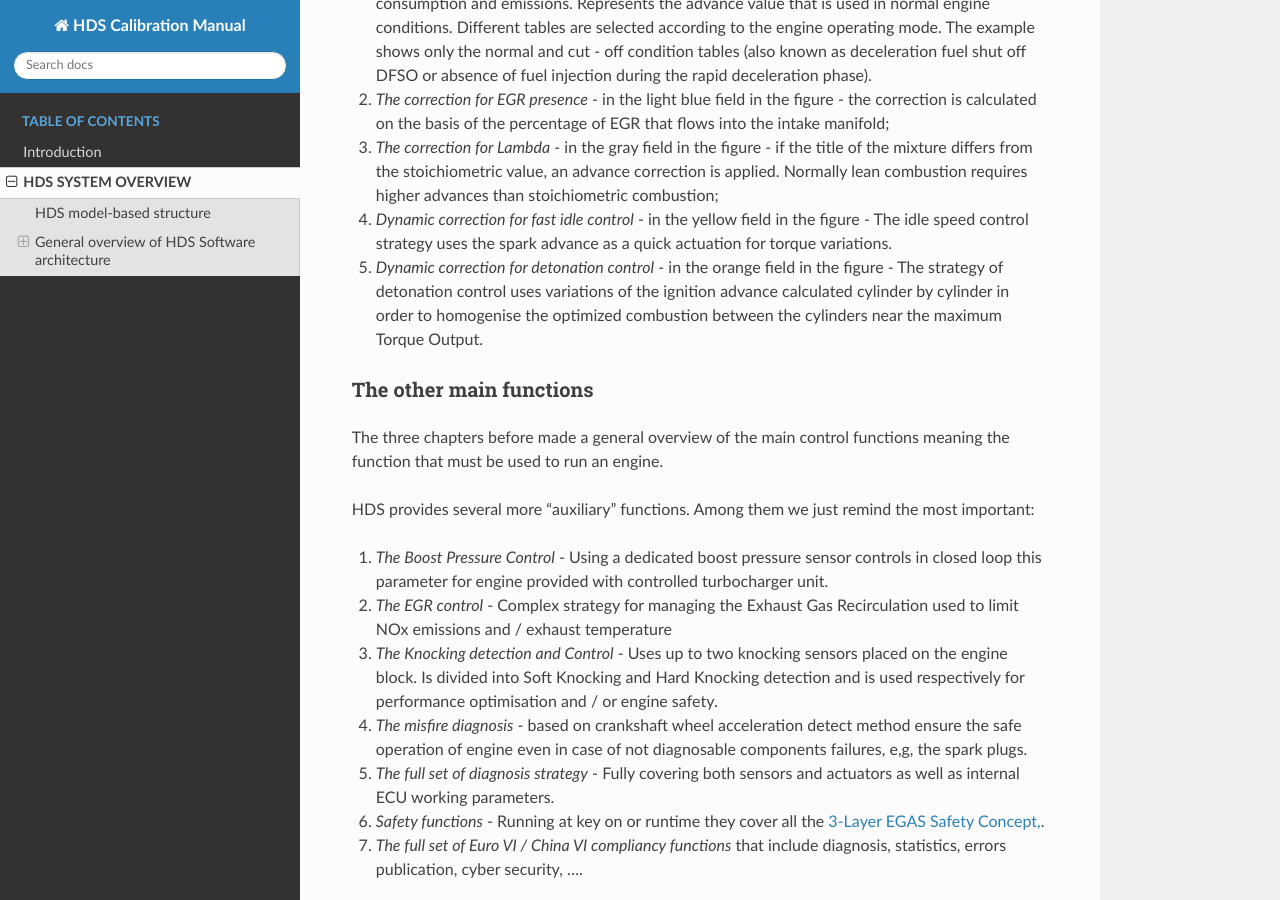
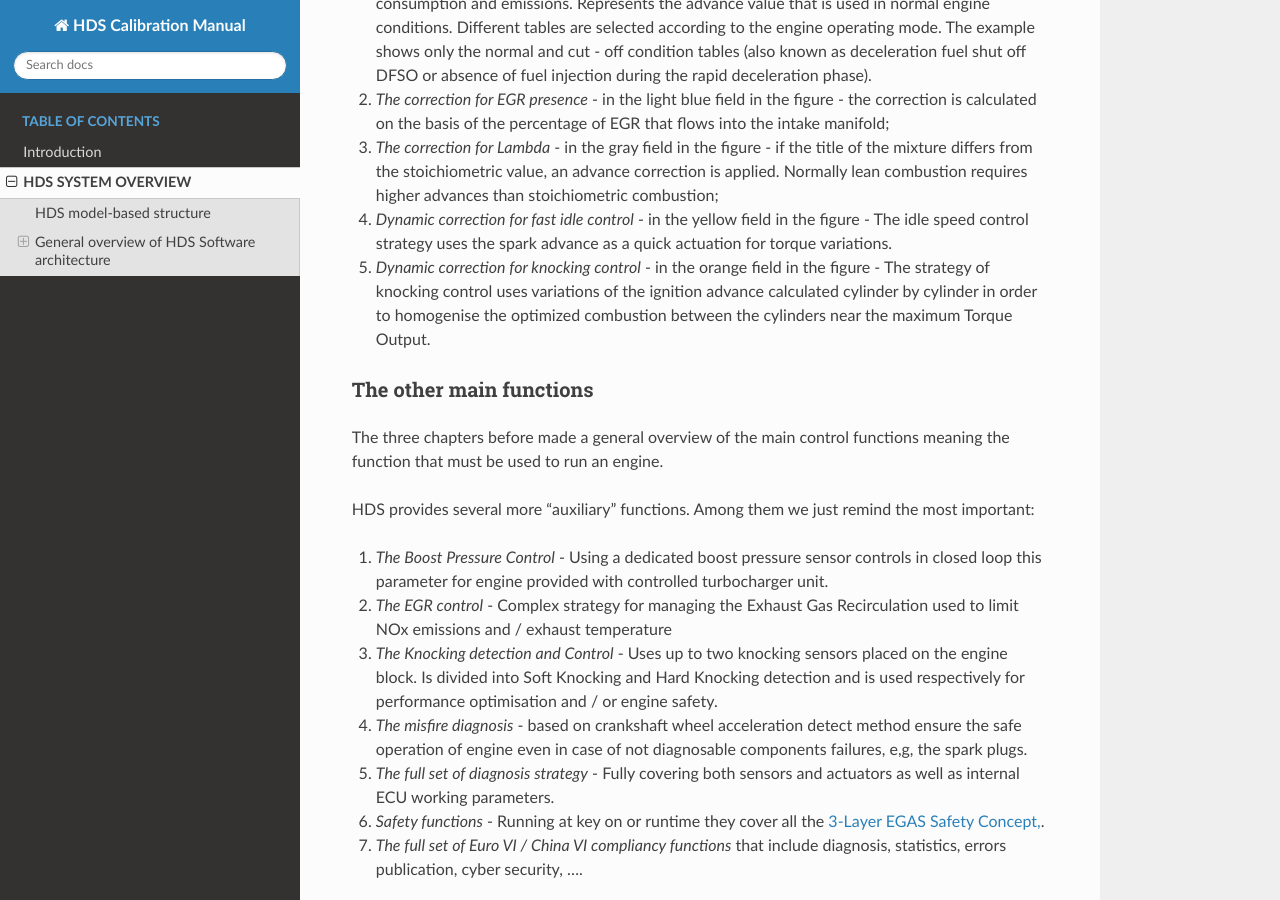
Before and after one commit to beppemiletto/engine-calibration-tools, a Sphinx documentation site: the page built from CalibrationManual/source/_chapters/gen_HDS9_general.rst, in a window 1280 px wide and 900 px high, scrolled down 9202 px. Built offline with Sphinx 7.4.7 and the Read the Docs theme 2.0.0, drawn with Linux system fonts in a browser that asks for light colours.

```diff
--- a/CalibrationManual/source/_chapters/gen_HDS9_general.rst
+++ b/CalibrationManual/source/_chapters/gen_HDS9_general.rst
@@ -149,7 +149,7 @@
 
 4. *Dynamic correction for fast idle control* - in the yellow field in the figure - The idle speed control strategy uses the spark advance as a quick actuation for torque variations.
 
-5. *Dynamic correction for detonation control* - in the orange field in the figure - The strategy of detonation control uses variations of the ignition advance calculated cylinder by cylinder in order to homogenise the optimized combustion between the cylinders near the maximum Torque Output.
+5. *Dynamic correction for knocking control* - in the orange field in the figure - The strategy of knocking control uses variations of the ignition advance calculated cylinder by cylinder in order to homogenise the optimized combustion between the cylinders near the maximum Torque Output.
 
 
 The other main functions
--- a/CalibrationManual/source/conf.py
+++ b/CalibrationManual/source/conf.py
@@ -52,7 +52,7 @@
 html_theme = 'alabaster'
 
 # on_rtd is whether we are on readthedocs.org
-on_rtd = os.environ.get('READTHEDOCS', None) == 'True'
+on_rtd = os.environ.get('READTHEDOCS') == 'True'
 
 if not on_rtd:  # only import and set the theme if we're building docs locally
     import sphinx_rtd_theme
```
